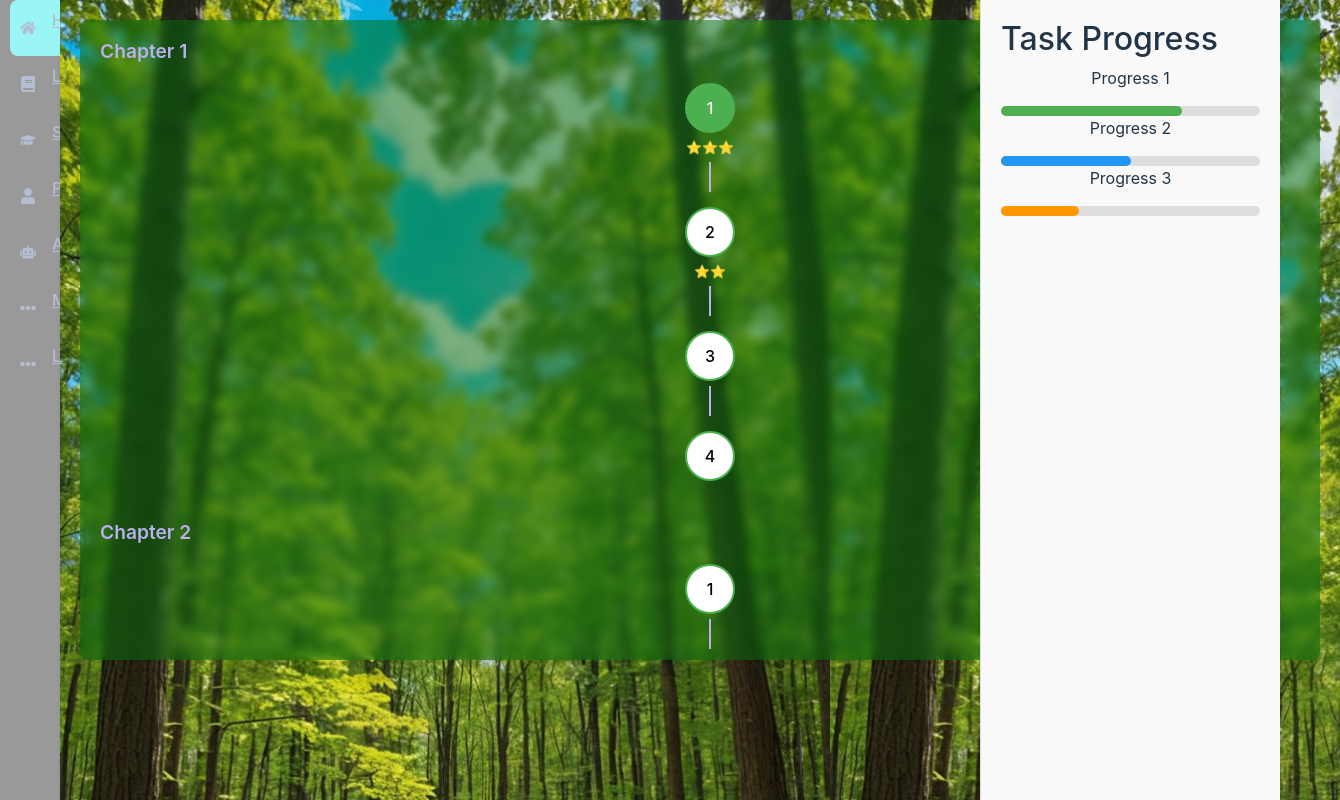
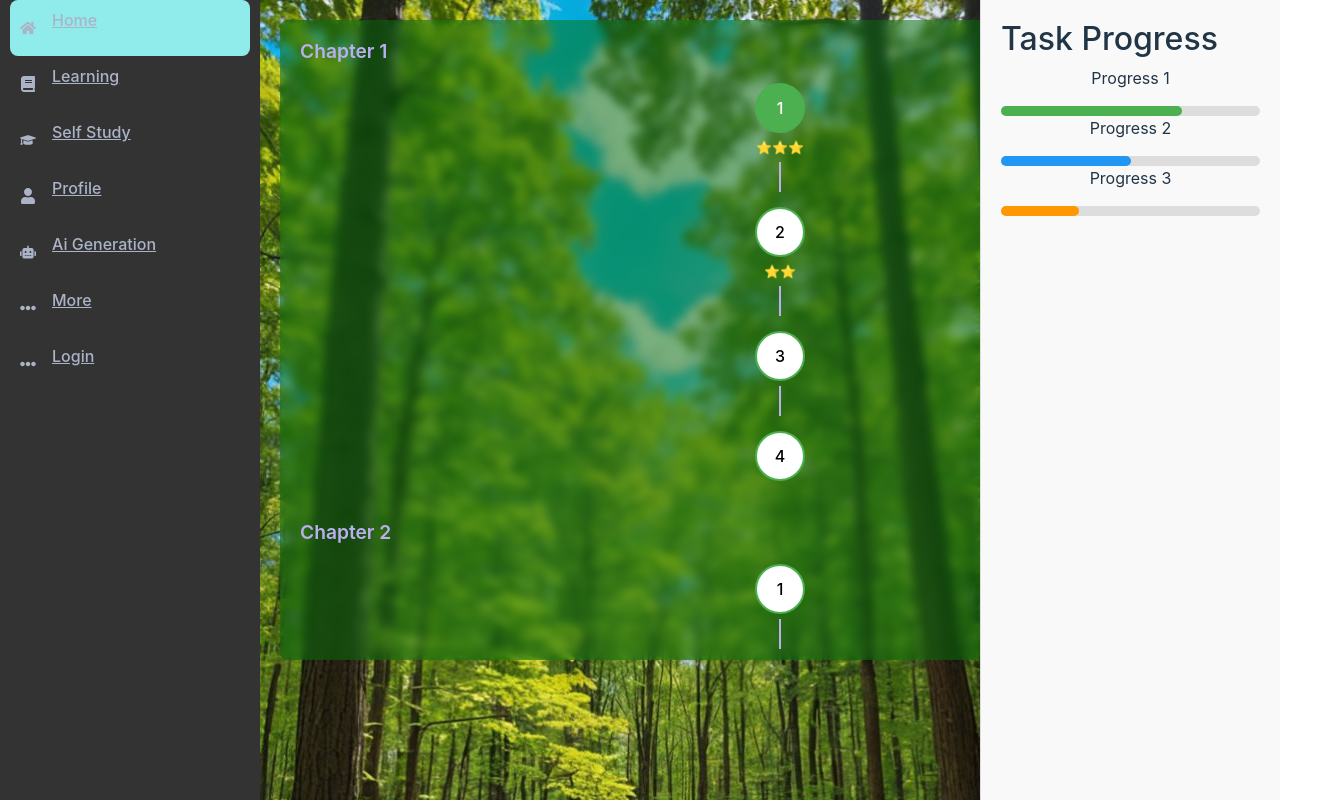
Before and after one commit to pkjSchool/HKMU_FYP, a React (Vite) app: page / in a window 1280 px wide. Shown: the whole page, 1340 px wide, since content can reach past the window. Built offline with nearby package versions, Linux system fonts and the light colour scheme.

Commit message:
siderbar and main-content fix

```diff
--- a/src/App.tsx
+++ b/src/App.tsx
@@ -8,7 +8,7 @@ import { Outlet } from "react-router-dom";
 
 
 function App() {
-  const [sidebarWidth, setSidebarWidth] = useState<number>(60);
+  const [sidebarWidth, setSidebarWidth] = useState<number>(260);
 
   const handleLessonClick = (lessonId: string) => {
     console.log(`Lesson ${lessonId} clicked`);
@@ -19,7 +19,7 @@ function App() {
       <Sidebar onResize={setSidebarWidth} />
       {<div
         className="main-content"
-        style={{ marginLeft: `${sidebarWidth}px` }}
+        style={{ marginLeft: `${sidebarWidth}px`, width: `calc(100% - ${sidebarWidth}px)` }}
       >
         <Outlet />
       </div>}
--- a/src/components/Sidebar.tsx
+++ b/src/components/Sidebar.tsx
@@ -31,7 +31,7 @@ interface SidebarProps {
 }
 
 export const Sidebar: React.FC<SidebarProps> = ({ onResize }) => {
-  const [width, setWidth] = useState<number>(60);
+  const [width, setWidth] = useState<number>(260);
   const sidebarRef = useRef<HTMLElement | null>(null);
 
   const resize = (e: MouseEvent): void => {
--- a/src/css/App.css
+++ b/src/css/App.css
@@ -3,14 +3,15 @@
 }
 
 .main-content {
-  justify-content: center;
-  align-items: center;
+  /* justify-content: center;  */
+  /* align-items: center; */
   width: 100vw;
   height: 100vh;
   padding: 20px;
   background-color: #f9f9f9;
+  overflow-x: hidden;
   overflow-y: auto;
-  transition: margin-left 0.3s ease;
+  /* transition: margin-left 0.3s ease;  */
   background-image: url('../assets/background.png');
   box-shadow: 0 2px 4px rgba(0, 0, 0, 0.1);
 }
--- a/src/css/Sidebar.css
+++ b/src/css/Sidebar.css
@@ -12,7 +12,7 @@
     top: 0;
     left: 0;
     bottom: 0;
-    background: rgb(0 0 0 / 40%);
+    background: #333;
   }
 
   /* 內容容器樣式 */
```
